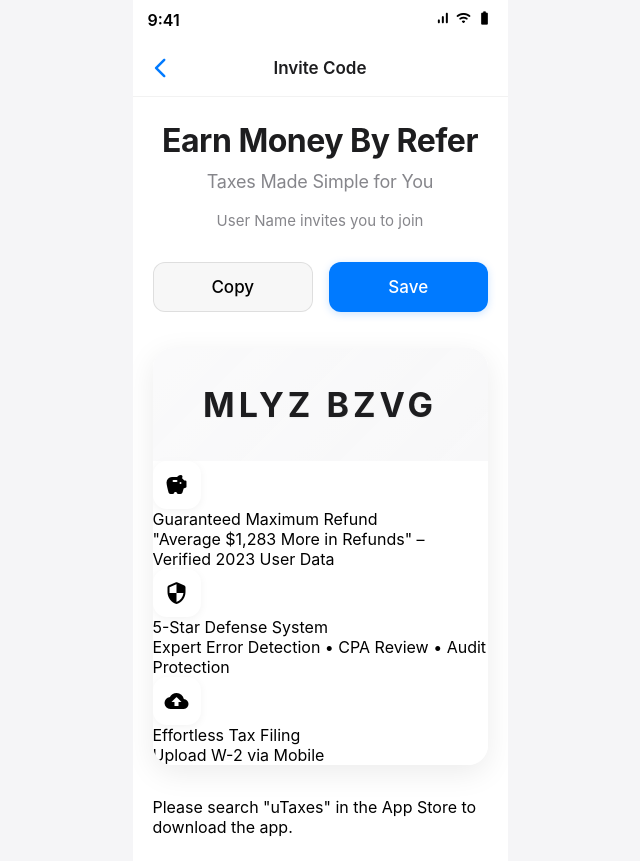
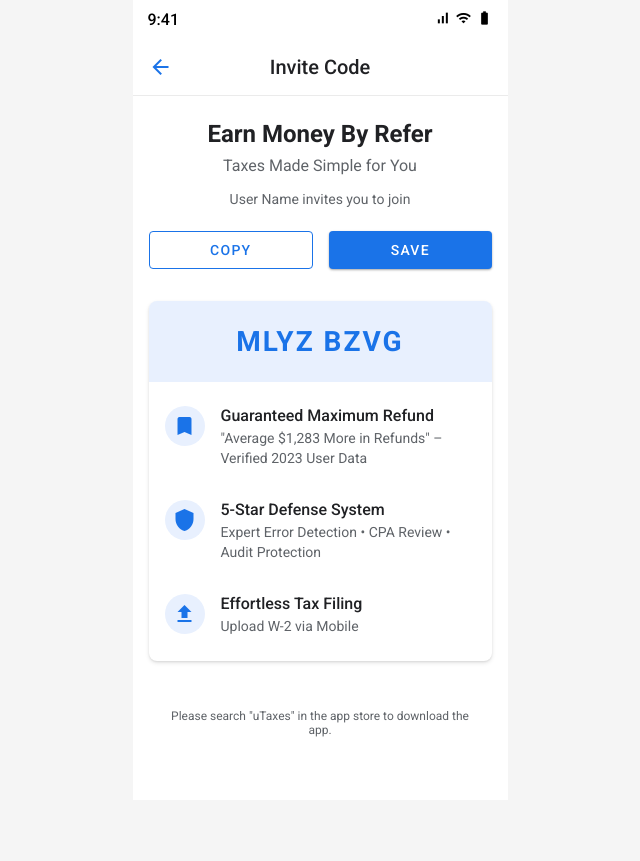
Before and after one commit to julietdesigner/cursor, a plain HTML site: page 4444/invite-code.html in a window 1280 px wide. Shown: the whole page, without its empty margins (320-960 px from the left). After the commit the page ends 800 px from the top, so only its background shows below. Drawn offline with Linux system fonts and the light colour scheme; a web font is replaced by a local one.

Commit message:
Add files via upload

```diff
--- a/4444/invite-code.html
+++ b/4444/invite-code.html
@@ -4,20 +4,18 @@
     <meta charset="UTF-8">
     <meta name="viewport" content="width=device-width, initial-scale=1.0">
     <title>Invite Code</title>
-    <link href="https://fonts.googleapis.com/css2?family=SF+Pro+Display:wght@300;400;500;600;700&family=SF+Pro+Text:wght@400;500;600&display=swap" rel="stylesheet">
-    <link href="https://fonts.googleapis.com/icon?family=Material+Icons+Round" rel="stylesheet">
+    <link href="https://fonts.googleapis.com/css2?family=Roboto:wght@300;400;500;700&display=swap" rel="stylesheet">
+    <link href="https://fonts.googleapis.com/icon?family=Material+Icons" rel="stylesheet">
     <style>
         * {
             margin: 0;
             padding: 0;
             box-sizing: border-box;
-            font-family: 'SF Pro Text', 'SF Pro Display', -apple-system, BlinkMacSystemFont, sans-serif;
-            -webkit-font-smoothing: antialiased;
-            -moz-osx-font-smoothing: grayscale;
+            font-family: 'Roboto', sans-serif;
         }
 
         body {
-            background-color: #f5f5f7;
+            background-color: #f5f5f5;
             display: flex;
             justify-content: center;
             min-height: 100vh;
@@ -40,7 +38,7 @@
         }
 
         .status-bar-time {
-            font-weight: 600;
+            font-weight: 500;
         }
 
         .status-bar-icons {
@@ -52,7 +50,7 @@
             padding: 16px;
             display: flex;
             align-items: center;
-            border-bottom: 1px solid rgba(0, 0, 0, 0.05);
+            border-bottom: 1px solid rgba(0, 0, 0, 0.08);
         }
 
         .back-button {
@@ -60,184 +58,205 @@
             height: 24px;
             margin-right: 16px;
             cursor: pointer;
-            color: #007AFF;
+            color: #1a73e8;
         }
 
         .header-title {
-            font-size: 17px;
-            font-weight: 600;
+            font-size: 20px;
+            font-weight: 500;
             flex-grow: 1;
             text-align: center;
             margin-right: 40px; /* To balance the back button */
-            color: #1d1d1f;
+            color: #202124;
         }
 
         .content {
-            padding: 24px 20px;
+            padding: 24px 16px;
             display: flex;
             flex-direction: column;
             align-items: center;
         }
 
         .title {
-            font-size: 28px;
+            font-size: 24px;
             font-weight: 700;
             margin-bottom: 8px;
             text-align: center;
-            color: #1d1d1f;
-            letter-spacing: -0.5px;
+            color: #202124;
         }
 
         .subtitle {
-            font-size: 17px;
-            color: #86868b;
+            font-size: 16px;
+            color: #5f6368;
             margin-bottom: 16px;
             text-align: center;
-            letter-spacing: -0.2px;
         }
 
         .user-info {
-            font-size: 15px;
-            color: #86868b;
-            margin-bottom: 32px;
+            font-size: 14px;
+            color: #5f6368;
+            margin-bottom: 24px;
             text-align: center;
         }
 
         .button-container {
             display: flex;
             gap: 16px;
-            margin-bottom: 36px;
+            margin-bottom: 32px;
             width: 100%;
         }
 
-        /* Updated button styles to match Apple's design */
         .button-outlined {
             flex: 1;
-            background-color: rgba(0, 0, 0, 0.03);
-            color: #000000;
-            border: 1px solid rgba(0, 0, 0, 0.1);
-            border-radius: 12px;
-            padding: 14px 16px;
-            font-size: 17px;
+            background-color: transparent;
+            color: #1a73e8;
+            border: 1px solid #1a73e8;
+            border-radius: 4px;
+            padding: 10px 16px;
+            font-size: 14px;
             font-weight: 500;
             cursor: pointer;
             text-align: center;
-            transition: all 0.2s ease;
+            text-transform: uppercase;
+            letter-spacing: 1.25px;
+            transition: background-color 0.3s;
         }
 
         .button-outlined:hover {
-            background-color: rgba(0, 0, 0, 0.05);
+            background-color: rgba(26, 115, 232, 0.04);
         }
 
         .button-filled {
             flex: 1;
-            background-color: #007AFF;
+            background-color: #1a73e8;
             color: white;
             border: none;
-            border-radius: 12px;
-            padding: 14px 16px;
-            font-size: 17px;
+            border-radius: 4px;
+            padding: 10px 16px;
+            font-size: 14px;
             font-weight: 500;
             cursor: pointer;
             text-align: center;
-            box-shadow: 0 2px 8px rgba(0, 122, 255, 0.2);
-            transition: all 0.2s ease;
+            text-transform: uppercase;
+            letter-spacing: 1.25px;
+            box-shadow: 0 1px 3px rgba(0, 0, 0, 0.12), 0 1px 2px rgba(0, 0, 0, 0.24);
+            transition: background-color 0.3s, box-shadow 0.3s;
         }
 
         .button-filled:hover {
-            background-color: #0062cc;
-            box-shadow: 0 4px 12px rgba(0, 122, 255, 0.3);
+            background-color: #1765cc;
+            box-shadow: 0 2px 4px rgba(0, 0, 0, 0.16), 0 2px 4px rgba(0, 0, 0, 0.23);
         }
 
-        /* Updated card with frosted glass effect */
         .card {
             width: 100%;
-            border-radius: 20px;
+            border-radius: 8px;
             overflow: hidden;
-            box-shadow: 0 8px 30px rgba(0, 0, 0, 0.08);
+            box-shadow: 0 2px 4px rgba(0, 0, 0, 0.1), 0 1px 2px rgba(0, 0, 0, 0.08);
             margin-bottom: 32px;
-            border: none;
-            backdrop-filter: blur(10px);
-            -webkit-backdrop-filter: blur(10px);
-            background-color: rgba(255, 255, 255, 0.8);
+            background-color: white;
+            transition: box-shadow 0.3s;
+        }
+
+        .card:hover {
+            box-shadow: 0 4px 8px rgba(0, 0, 0, 0.12), 0 2px 4px rgba(0, 0, 0, 0.08);
         }
 
         .code-container {
-            background-color: rgba(245, 245, 247, 0.7);
-            padding: 36px 24px;
+            background-color: #e8f0fe;
+            padding: 24px;
             display: flex;
             justify-content: center;
             align-items: center;
+        }
+
+        .invite-code {
+            font-size: 28px;
+            font-weight: 700;
+            letter-spacing: 2px;
+            color: #1a73e8;
+        }
+
+        .features-container {
+            padding: 16px;
+        }
+
+        .feature {
+            display: flex;
+            align-items: flex-start;
+            margin-bottom: 16px;
+            padding: 8px 0;
+        }
+
+        .feature:last-child {
+            margin-bottom: 0;
+        }
+
+        .feature-icon {
+            width: 40px;
+            height: 40px;
+            border-radius: 50%;
+            display: flex;
+            align-items: center;
+            justify-content: center;
+            margin-right: 16px;
+            flex-shrink: 0;
+            background-color: #e8f0fe;
+            color: #1a73e8;
+        }
+
+        .feature-content {
+            flex-grow: 1;
+        }
+
+        .feature-title {
+            font-size: 16px;
+            font-weight: 500;
+            margin-bottom: 4px;
+            color: #202124;
+        }
+
+        .feature-description {
+            font-size: 14px;
+            color: #5f6368;
+            line-height: 1.4;
+        }
+
+        .footer {
+            padding: 16px;
+            text-align: center;
+            color: #5f6368;
+            font-size: 12px;
+            margin-top: auto;
+        }
+
+        .material-icons {
+            font-size: 24px;
+        }
+
+        /* Material Design ripple effect */
+        .button-outlined, .button-filled {
             position: relative;
             overflow: hidden;
         }
 
-        .code-container::before {
-            content: "";
+        .ripple {
             position: absolute;
-            top: 0;
-            left: 0;
-            right: 0;
-            bottom: 0;
-            background: linear-gradient(135deg, rgba(255, 255, 255, 0.3), rgba(255, 255, 255, 0));
-            z-index: 1;
+            background: rgba(255, 255, 255, 0.3);
+            border-radius: 50%;
+            transform: scale(0);
+            animation: ripple 0.6s linear;
+            pointer-events: none;
         }
 
-        .invite-code {
-            font-size: 34px;
-            font-weight: 700;
-            letter-spacing: 4px;
-            color: #1d1d1f;
-            position: relative;
-            z-index: 2;
-            text-shadow: 0 1px 2px rgba(0, 0, 0, 0.05);
+        @keyframes ripple {
+            to {
+                transform: scale(4);
+                opacity: 0;
             }
-
-        /* Updated feature icons to match Apple's SF Symbols aesthetics */
-        .feature-icon {
-            width: 48px;
-            height: 48px;
-            border-radius: 14px;
-            display: flex;
-            align-items: center;
-            justify-content: center;
-            margin-right: 18px;
-            flex-shrink: 0;
-            box-shadow: 0 2px 8px rgba(0, 0, 0, 0.05);
-        }
-
-        /* Subtle animations for interactive elements */
-        .button-outlined, .button-filled {
-            transform: scale(1);
-            transition: transform 0.2s ease, background-color 0.2s ease, box-shadow 0.2s ease;
-        }
-
-        .button-outlined:active, .button-filled:active {
-            transform: scale(0.98);
-        }
-
-        /* Improved typography */
-        .title {
-            font-size: 32px;
-            font-weight: 700;
-            margin-bottom: 10px;
-            text-align: center;
-            color: #1d1d1f;
-            letter-spacing: -0.5px;
-        }
-
-        .subtitle {
-            font-size: 18px;
-            color: #86868b;
-            margin-bottom: 18px;
-            text-align: center;
-            letter-spacing: -0.2px;
-            line-height: 1.3;
         }
     </style>
-
     <script>
-    // Page load functionality
         document.addEventListener('DOMContentLoaded', function() {
             // Get username from URL parameters
             const urlParams = new URLSearchParams(window.location.search);
@@ -247,7 +266,7 @@
             document.getElementById('userNameDisplay').textContent = userName + ' invites you to join';
 
             // Add copy functionality
-        document.getElementById('copyButton').addEventListener('click', function() {
+            document.getElementById('copyButton').addEventListener('click', function(e) {
                 const inviteCode = document.querySelector('.invite-code').textContent;
                 navigator.clipboard.writeText(inviteCode.trim())
                     .then(() => {
@@ -260,7 +279,36 @@
                     .catch(err => {
                         console.error('Failed to copy: ', err);
                     });
+
+                // Create ripple effect
+                createRipple(e);
             });
+
+            document.querySelector('.button-filled').addEventListener('click', function(e) {
+                createRipple(e);
+            });
+
+            // Function to create ripple effect
+            function createRipple(event) {
+                const button = event.currentTarget;
+
+                const circle = document.createElement('span');
+                const diameter = Math.max(button.clientWidth, button.clientHeight);
+                const radius = diameter / 2;
+
+                circle.style.width = circle.style.height = `${diameter}px`;
+                circle.style.left = `${event.clientX - button.offsetLeft - radius}px`;
+                circle.style.top = `${event.clientY - button.offsetTop - radius}px`;
+                circle.classList.add('ripple');
+
+                const ripple = button.getElementsByClassName('ripple')[0];
+
+                if (ripple) {
+                    ripple.remove();
+                }
+
+                button.appendChild(circle);
+            }
         });
     </script>
 </head>
@@ -269,15 +317,15 @@
         <div class="status-bar">
             <div class="status-bar-time">9:41</div>
             <div class="status-bar-icons">
-                            <span class="material-icons-round" style="font-size: 16px;">signal_cellular_alt</span>
-                            <span class="material-icons-round" style="font-size: 16px;">wifi</span>
-                            <span class="material-icons-round" style="font-size: 16px;">battery_full</span>
+                <span class="material-icons" style="font-size: 16px;">signal_cellular_alt</span>
+                <span class="material-icons" style="font-size: 16px;">wifi</span>
+                <span class="material-icons" style="font-size: 16px;">battery_full</span>
             </div>
         </div>
 
         <div class="header">
             <div class="back-button">
-                            <span class="material-icons-round">arrow_back_ios</span>
+                <span class="material-icons">arrow_back</span>
             </div>
             <div class="header-title">Invite Code</div>
         </div>
@@ -288,7 +336,7 @@
             <p class="user-info" id="userNameDisplay">User Name invites you to join</p>
 
             <div class="button-container">
-                            <button class="button-outlined">Copy</button>
+                <button class="button-outlined" id="copyButton">Copy</button>
                 <button class="button-filled">Save</button>
             </div>
 
@@ -299,8 +347,8 @@
 
                 <div class="features-container">
                     <div class="feature">
-                                    <div class="feature-icon purple">
-                                        <span class="material-icons-round">savings</span>
+                        <div class="feature-icon">
+                            <span class="material-icons">bookmark</span>
                         </div>
                         <div class="feature-content">
                             <div class="feature-title">Guaranteed Maximum Refund</div>
@@ -309,8 +357,8 @@
                     </div>
 
                     <div class="feature">
-                                    <div class="feature-icon blue">
-                                        <span class="material-icons-round">security</span>
+                        <div class="feature-icon">
+                            <span class="material-icons">shield</span>
                         </div>
                         <div class="feature-content">
                             <div class="feature-title">5-Star Defense System</div>
@@ -319,8 +367,8 @@
                     </div>
 
                     <div class="feature">
-                                    <div class="feature-icon orange">
-                                        <span class="material-icons-round">cloud_upload</span>
+                        <div class="feature-icon">
+                            <span class="material-icons">file_upload</span>
                         </div>
                         <div class="feature-content">
                             <div class="feature-title">Effortless Tax Filing</div>
@@ -331,7 +379,7 @@
             </div>
 
             <div class="footer">
-                            Please search "uTaxes" in the App Store to download the app.
+                Please search "uTaxes" in the app store to download the app.
             </div>
         </div>
     </div>
```
Lines whose indentation alone changed are shown as unchanged.
